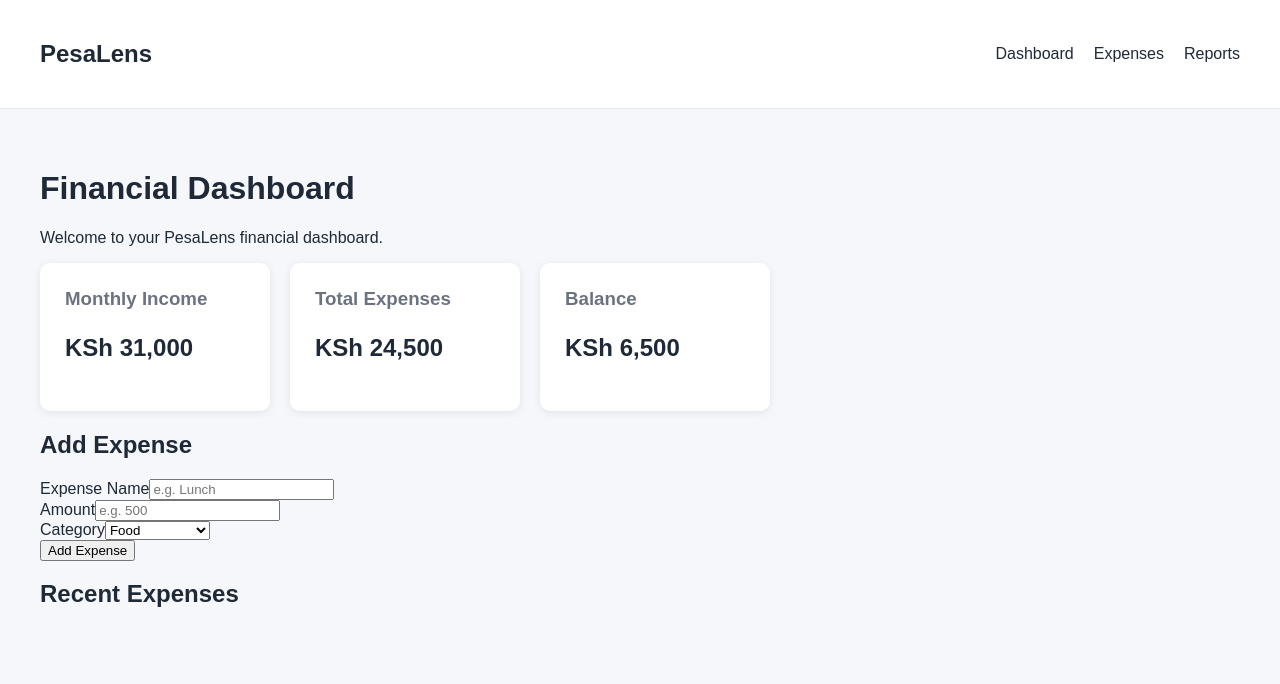
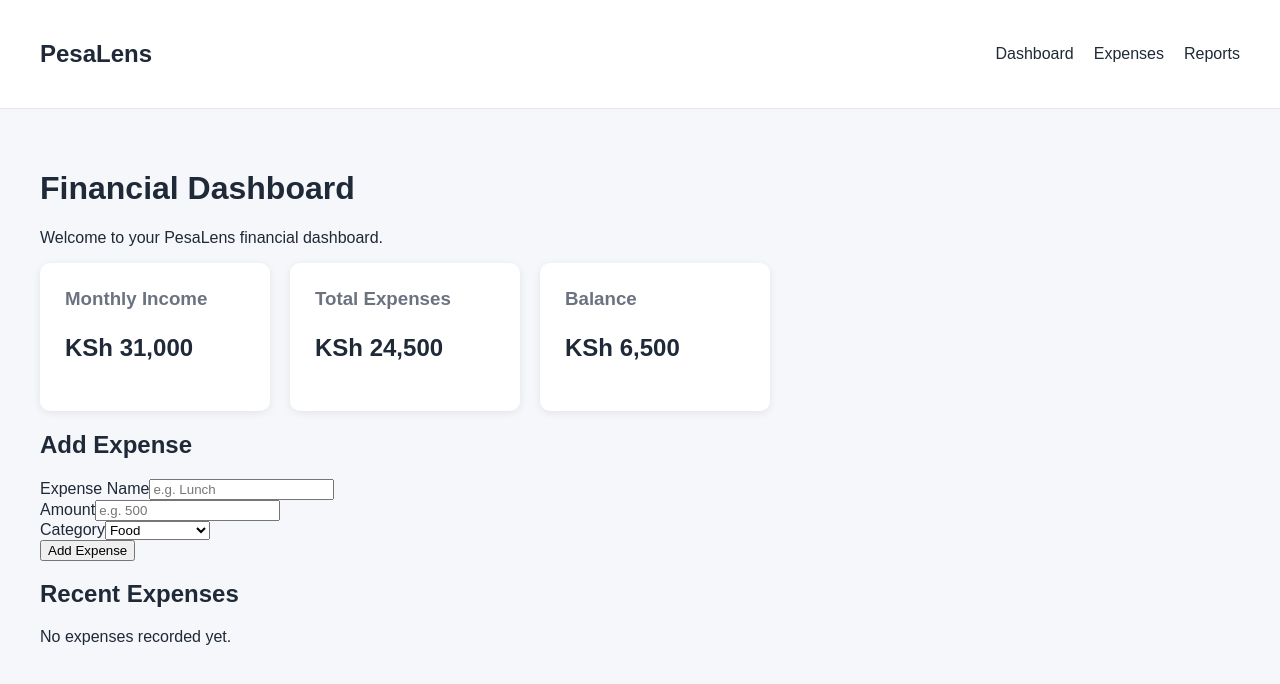
Before and after one commit to MukamiKelvin/kimahlife-expense-tracker, a React (Vite) app: page / in a window 1280 px wide. Shown: the top 684 px of the page. Built offline with nearby package versions, Linux system fonts and the light colour scheme.

Commit message:
feat: add expense deletion

```diff
--- a/src/App.jsx
+++ b/src/App.jsx
@@ -26,6 +26,21 @@ function App() {
   // We start with an empty array because we haven't
   // added any expenses yet.
   const [expenses, setExpenses] = useState([]);
+
+  // This function deletes an expense.
+//
+// It receives the ID of the expense
+// we want to remove.
+function handleDelete(expenseId) {
+
+  // Create a new array containing every expense
+  // EXCEPT the one whose ID matches expenseId.
+  setExpenses((previousExpenses) =>
+    previousExpenses.filter(
+      (expense) => expense.id !== expenseId
+    )
+  );
+}
 
 
   return (
@@ -89,7 +104,10 @@ function App() {
   ExpenseList will use this data to display
   every expense on the screen.
 */}
-<ExpenseList expenses={expenses} />
+<ExpenseList
+expenses={expenses}
+onDelete={handleDelete}
+ />
 
 
       </main>
--- a/src/components/ExpenseItem.jsx
+++ b/src/components/ExpenseItem.jsx
@@ -1,9 +1,9 @@
 // ExpenseItem represents ONE expense.
 //
-// Instead of displaying all expenses,
-// this component is responsible for displaying
-// a single expense.
-function ExpenseItem({ expense }) {
+// onDelete is a function that we receive from
+// the parent component. We will call this function
+// when the user clicks the Delete button.
+function ExpenseItem({ expense, onDelete }) {
 
   return (
     <div>
@@ -17,6 +17,17 @@ function ExpenseItem({ expense }) {
       {/* Expense category */}
       <p>{expense.category}</p>
 
+      {/*
+        When the user clicks this button,
+        call the onDelete function.
+
+        We pass the expense ID so the parent
+        knows exactly which expense to delete.
+      */}
+      <button onClick={() => onDelete(expense.id)}>
+        Delete
+      </button>
+
     </div>
   );
 }
--- a/src/components/ExpenseList.jsx
+++ b/src/components/ExpenseList.jsx
@@ -1,8 +1,13 @@
 // Import ExpenseItem.
+// ExpenseItem is responsible for displaying
+// one individual expense.
 import ExpenseItem from "./ExpenseItem";
 
 // ExpenseList displays all expenses.
-function ExpenseList({ expenses }) {
+//
+// expenses = our list of expenses.
+// onDelete = function used to delete an expense.
+function ExpenseList({ expenses, onDelete }) {
 
   return (
     <div>
@@ -11,22 +16,37 @@ function ExpenseList({ expenses }) {
       <h2>Recent Expenses</h2>
 
       {/*
-        Loop through every expense.
+        Check whether we have any expenses.
 
-        For every expense, create an ExpenseItem.
+        If there are expenses, display them.
+        Otherwise, display a message.
       */}
+      {expenses.length > 0 ? (
+
         <div>
 
+          {/*
+            map() goes through every expense
+            and creates an ExpenseItem.
+          */}
           {expenses.map((expense) => (
 
             <ExpenseItem
               key={expense.id}
               expense={expense}
+              onDelete={onDelete}
             />
 
           ))}
 
         </div>
+
+      ) : (
+
+        // This appears when there are no expenses.
+        <p>No expenses recorded yet.</p>
+
+      )}
 
     </div>
   );
```
Lines whose indentation alone changed are shown as unchanged.
